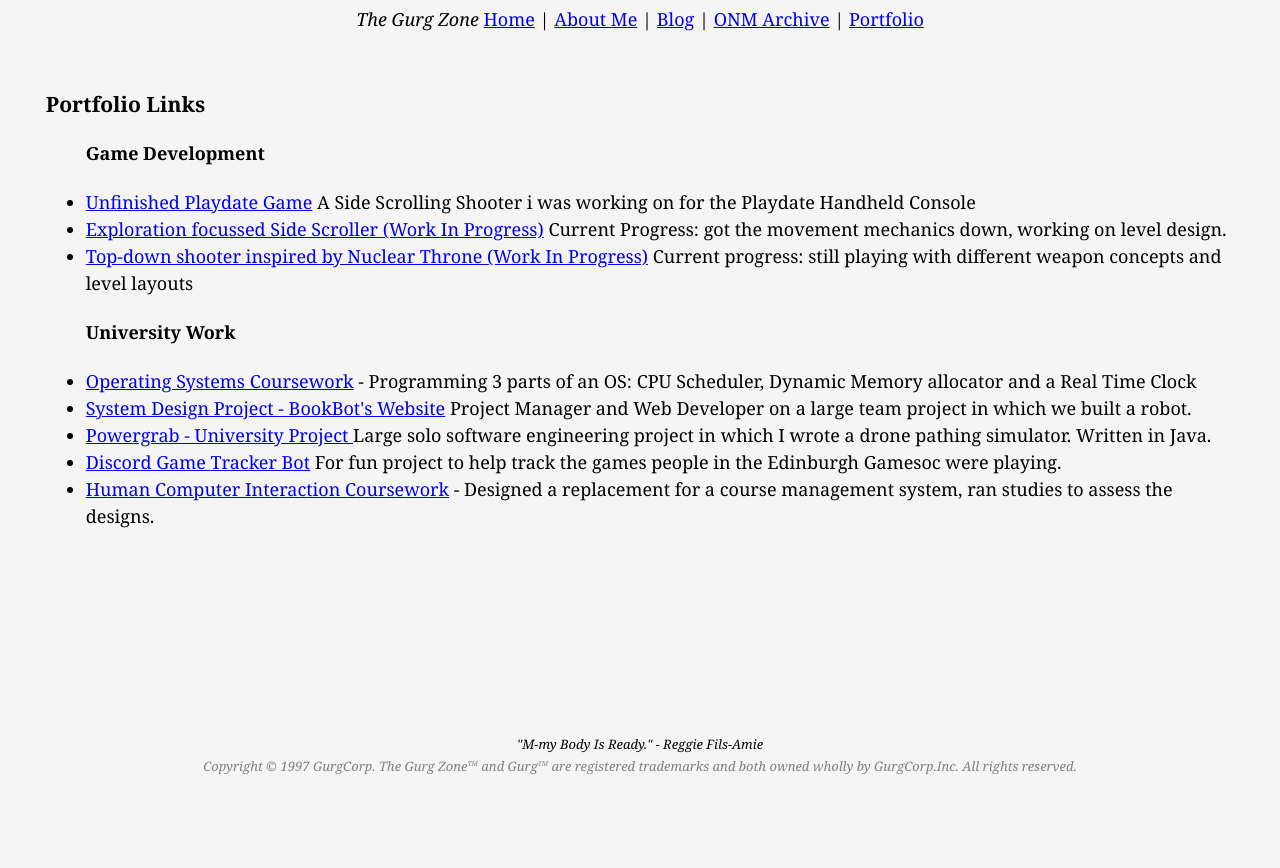
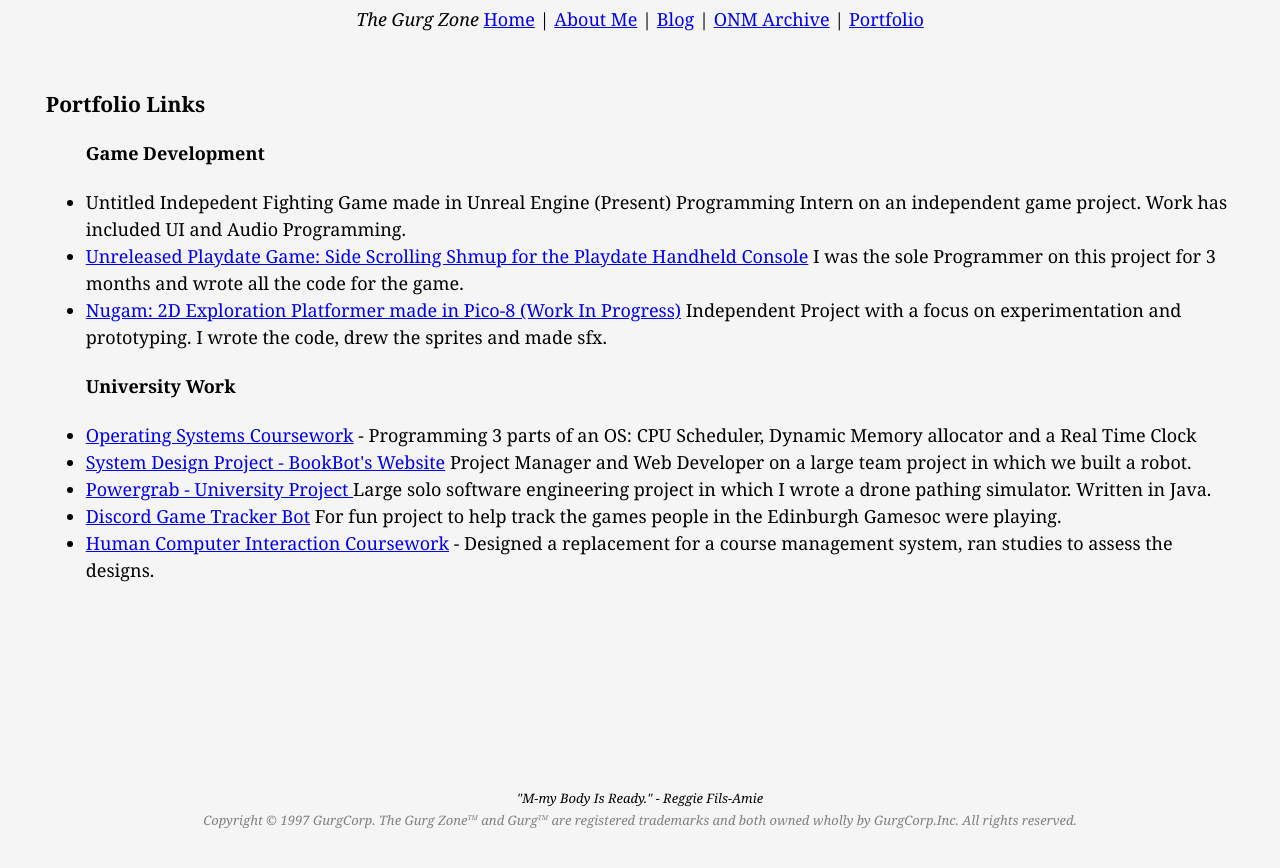
Before and after one commit to GreigHuth/greighuth.github.io, a Jekyll site: the page built from portfolio.html, in a window 1280 px wide. Shown: the top 868 px of the page. Built offline with Jekyll 4.4.1, drawn with Linux system fonts in a browser that asks for light colours.

Commit message:
Update portfolio.html

```diff
--- a/portfolio.html
+++ b/portfolio.html
@@ -10,22 +10,24 @@ layout: default
     <ul>
 
       <h4> Game Development </h4>
+
       <li>
-        <a href="https://github.com/GreigHuth/Unfinished-Playdate-Game-Excerpts"> Unfinished Playdate Game</a>
-        <a> A Side Scrolling Shooter i was working on for the Playdate Handheld Console</a>
+        <a>Untitled Indepedent Fighting Game made in Unreal Engine (Present) </a>
+        <a> Programming Intern on an independent game project. Work has included UI and Audio Programming.</a>
       </li>
 
       <li>
-        <a href ="https://github.com/GreigHuth/nugam">Exploration focussed Side Scroller (Work In Progress)</a>
-        <a> Current Progress: got the movement mechanics down, working on level design. </a>
+        <a href="https://github.com/GreigHuth/Unfinished-Playdate-Game-Excerpts"> Unreleased Playdate Game: Side Scrolling Shmup for the Playdate Handheld Console</a>
+        <a> I was the sole Programmer on this project for 3 months and wrote all the code for the game.</a>
       </li>
 
       <li>
-        <a href ="https://github.com/GreigHuth/nuclone">Top-down shooter inspired by Nuclear Throne  (Work In Progress)</a>
-        <a> Current progress: still playing with different weapon concepts and level layouts</a>
+        <a href ="https://github.com/GreigHuth/nugam">Nugam: 2D Exploration Platformer made in Pico-8  (Work In Progress)</a>
+        <a> Independent Project with a focus on experimentation and prototyping. I wrote the code, drew the sprites and made sfx. </a>
       </li>
 
-<h4>University Work</h4>
+
+      <h4>University Work</h4>
 
       <li>
         <a href="https://github.com/GreigHuth/os-coursework"> Operating Systems Coursework</a>
```
